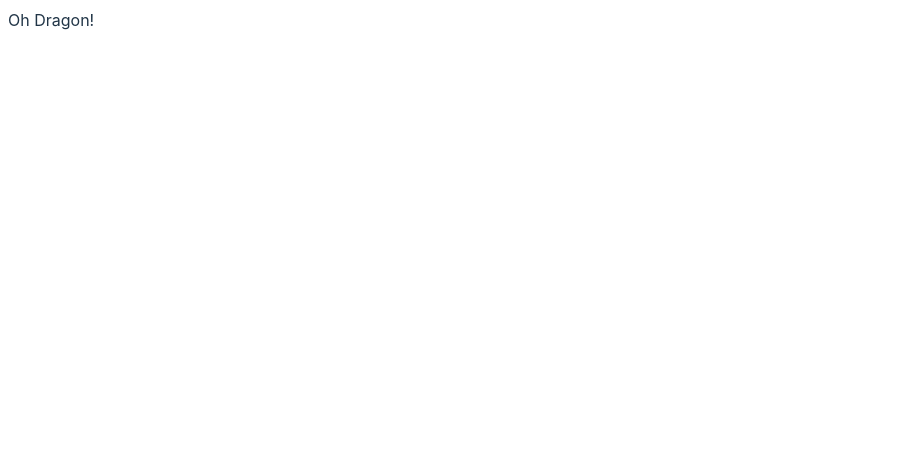
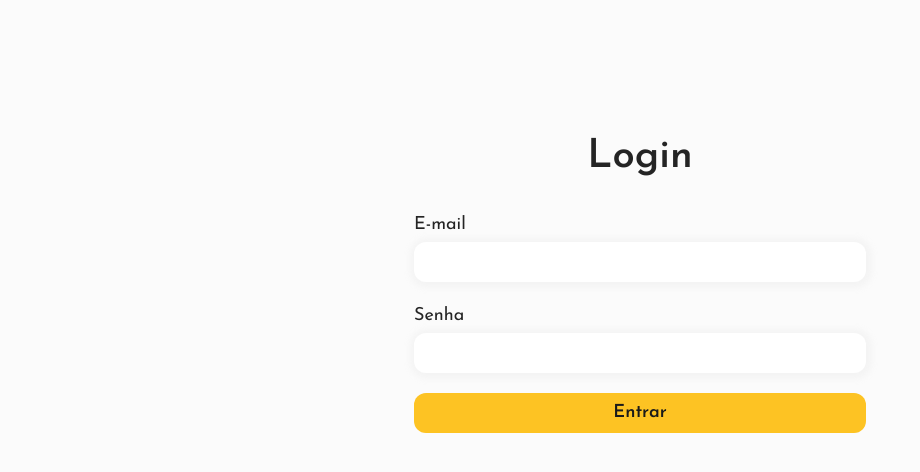
Before and after one commit to ebarross/oh-dragon, a React (Vite) app: page /login in a window 1280 px wide. Shown: the top 472 px of the page, without its empty margins (0-920 px from the left). Built offline with nearby package versions, Linux system fonts and the light colour scheme.

Commit message:
Adiciona componente de login

```diff
--- a/index.html
+++ b/index.html
@@ -4,6 +4,9 @@
     <meta charset="UTF-8" />
     <link rel="icon" type="image/svg+xml" href="/vite.svg" />
     <meta name="viewport" content="width=device-width, initial-scale=1.0" />
+    <link rel="preconnect" href="https://fonts.googleapis.com">
+    <link rel="preconnect" href="https://fonts.gstatic.com" crossorigin>
+    <link href="https://fonts.googleapis.com/css2?family=Josefin+Sans:wght@400;600&display=swap" rel="stylesheet">
     <title>Oh Dragon!</title>
   </head>
   <body>
--- a/package.json
+++ b/package.json
@@ -11,11 +11,13 @@
   },
   "dependencies": {
     "react": "^18.2.0",
-    "react-dom": "^18.2.0"
+    "react-dom": "^18.2.0",
+    "react-router-dom": "^5.3.4"
   },
   "devDependencies": {
     "@types/react": "^18.2.43",
     "@types/react-dom": "^18.2.17",
+    "@types/react-router-dom": "^5.3.3",
     "@typescript-eslint/eslint-plugin": "^6.14.0",
     "@typescript-eslint/parser": "^6.14.0",
     "@vitejs/plugin-react-swc": "^3.5.0",
--- a/src/App.tsx
+++ b/src/App.tsx
@@ -1,5 +1,7 @@
+import Router from './Router'
+
 function App() {
-  return <div>Oh Dragon!</div>
+  return <Router />
 }
 
 export default App
--- /dev/null
+++ b/src/Router.tsx
@@ -0,0 +1,16 @@
+import { BrowserRouter, Switch, Route } from 'react-router-dom'
+import Login from './login/Login'
+
+function Router() {
+  return (
+    <BrowserRouter>
+      <Switch>
+        <Route path="/login" component={Login} />
+        <Route path="/dragons" component={() => <div>Dragons</div>} />
+        <Route component={() => <div>Página não encontrada.</div>} />
+      </Switch>
+    </BrowserRouter>
+  )
+}
+
+export default Router
--- /dev/null
+++ b/src/components/button/Button.module.scss
@@ -0,0 +1,16 @@
+.button {
+  border-radius: 12px;
+  border: 1px solid transparent;
+  font-size: 18px;
+  font-weight: 600;
+  font-family: inherit;
+  color: #1a1a1a;
+  background-color: #fdc323;
+  cursor: pointer;
+  transition: border-color 0.25s;
+  height: 40px;
+
+  &:hover {
+    background-color: #edb720;
+  }
+}
--- /dev/null
+++ b/src/components/button/Button.tsx
@@ -0,0 +1,16 @@
+import classes from './Button.module.scss'
+
+type Props = {
+  children: React.ReactNode
+  type?: 'button' | 'submit'
+}
+
+function Button({ children, type = 'button' }: Props) {
+  return (
+    <button className={classes.button} type={type}>
+      {children}
+    </button>
+  )
+}
+
+export default Button
--- /dev/null
+++ b/src/components/input/Input.module.scss
@@ -0,0 +1,25 @@
+.container {
+  display: flex;
+  flex-direction: column;
+  gap: 4px;
+}
+
+.label {
+  font-size: 18px;
+}
+
+.input {
+  padding: 8px;
+  font-size: 16px;
+  color: #333;
+  background-color: #fff;
+  border: none;
+  border-radius: 12px;
+  height: 40px;
+  box-shadow: 1px 1px 6px 5px rgba(204, 204, 204, 0.1294117647);
+
+  &:focus,
+  &:focus-visible {
+    outline: 1px solid #fdc323;
+  }
+}
--- /dev/null
+++ b/src/components/input/Input.tsx
@@ -0,0 +1,30 @@
+import { useId } from 'react'
+import classes from './Input.module.scss'
+
+type Props = {
+  type: 'text' | 'password'
+  label: string
+  value: string
+  onChange: React.ChangeEventHandler<HTMLInputElement>
+}
+
+function Input({ type, label, value, onChange }: Props) {
+  const id = useId()
+
+  return (
+    <div className={classes.container}>
+      <label className={classes.label} htmlFor={id}>
+        {label}
+      </label>
+      <input
+        className={classes.input}
+        type={type}
+        id={id}
+        value={value}
+        onChange={onChange}
+      />
+    </div>
+  )
+}
+
+export default Input
--- a/src/index.css
+++ b/src/index.css
@@ -1,11 +1,11 @@
 :root {
-  font-family: Inter, system-ui, Avenir, Helvetica, Arial, sans-serif;
+  font-family: 'Josefin Sans', sans-serif;
   line-height: 1.5;
   font-weight: 400;
 
   color-scheme: light dark;
-  color: rgba(255, 255, 255, 0.87);
-  background-color: #242424;
+  color: #242424;
+  background-color: #fbfbfb;
 
   font-synthesis: none;
   text-rendering: optimizeLegibility;
@@ -13,48 +13,15 @@
   -moz-osx-font-smoothing: grayscale;
 }
 
-a {
-  font-weight: 500;
-  color: #646cff;
-  text-decoration: inherit;
-}
-a:hover {
-  color: #535bf2;
+* {
+  box-sizing: border-box;
 }
 
-h1 {
-  font-size: 3.2em;
-  line-height: 1.1;
+body {
+  margin: 0;
 }
 
-button {
-  border-radius: 8px;
-  border: 1px solid transparent;
-  padding: 0.6em 1.2em;
-  font-size: 1em;
-  font-weight: 500;
-  font-family: inherit;
-  background-color: #1a1a1a;
-  cursor: pointer;
-  transition: border-color 0.25s;
+a {
+  text-decoration: none;
+  color: inherit;
 }
-button:hover {
-  border-color: #646cff;
-}
-button:focus,
-button:focus-visible {
-  outline: 4px auto -webkit-focus-ring-color;
-}
-
-@media (prefers-color-scheme: light) {
-  :root {
-    color: #213547;
-    background-color: #ffffff;
-  }
-  a:hover {
-    color: #747bff;
-  }
-  button {
-    background-color: #f9f9f9;
-  }
-}
--- /dev/null
+++ b/src/login/Login.module.scss
@@ -0,0 +1,34 @@
+.container {
+  padding-top: 100px;
+  width: 100%;
+  margin: 0 auto;
+
+  @media screen and (min-width: 768px) {
+    max-width: 500px;
+  }
+
+  h1 {
+    font-size: 40px;
+    margin-bottom: 0;
+    text-align: center;
+  }
+}
+
+.card {
+  padding: 24px;
+  border-radius: 16px;
+}
+
+.form {
+  width: 100%;
+  margin: 0 auto;
+  display: flex;
+  flex-direction: column;
+  gap: 20px;
+}
+
+.errorMessage {
+  font-size: 16px;
+  color: rgb(225, 62, 62);
+  margin: 0;
+}
--- /dev/null
+++ b/src/login/Login.tsx
@@ -0,0 +1,60 @@
+import { useState } from 'react'
+import { useHistory } from 'react-router-dom'
+import classes from './Login.module.scss'
+import AuthService from '../services/auth-service'
+import Input from '../components/input/Input'
+import Button from '../components/button/Button'
+
+function Login() {
+  const history = useHistory()
+  const [email, setEmail] = useState('')
+  const [password, setPassword] = useState('')
+  const [loading, setLoading] = useState(false)
+  const [errorMessage, setErrorMessage] = useState('')
+
+  const submitLogin = (event: React.FormEvent<HTMLFormElement>) => {
+    event.preventDefault()
+
+    if (!email || !password) {
+      setErrorMessage('Preencha seu e-mail e senha.')
+      return
+    }
+
+    setLoading(true)
+
+    AuthService.login({ email, password })
+      .then(() => history.push('/dragons'))
+      .catch(() => setErrorMessage('E-mail ou senha inválidos.'))
+      .finally(() => setLoading(false))
+  }
+
+  return (
+    <div className={classes.container}>
+      <h1>Login</h1>
+      <div className={classes.card}>
+        <form className={classes.form} onSubmit={submitLogin}>
+          <Input
+            type="text"
+            label="E-mail"
+            value={email}
+            onChange={(e) => setEmail(e.target.value)}
+          />
+          <Input
+            type="password"
+            label="Senha"
+            value={password}
+            onChange={(e) => setPassword(e.target.value)}
+          />
+
+          {errorMessage ? (
+            <p className={classes.errorMessage}>{errorMessage}</p>
+          ) : null}
+
+          <Button type="submit">{loading ? 'Carregando...' : 'Entrar'}</Button>
+        </form>
+      </div>
+    </div>
+  )
+}
+
+export default Login
--- /dev/null
+++ b/src/services/auth-service.ts
@@ -0,0 +1,21 @@
+type Credentials = {
+  email: string
+  password: string
+}
+
+function login({ email, password }: Credentials): Promise<void> {
+  return new Promise((resolve, reject) => {
+    setTimeout(() => {
+      if (email === 'ebarros@gmail.com' && password === '2974825') {
+        localStorage.setItem('token', 'token-test')
+        resolve()
+      } else {
+        reject()
+      }
+    }, 500)
+  })
+}
+
+export default {
+  login,
+}
```
Also changed, not shown: 2 other files (tests, documents, lock files or other folders).
